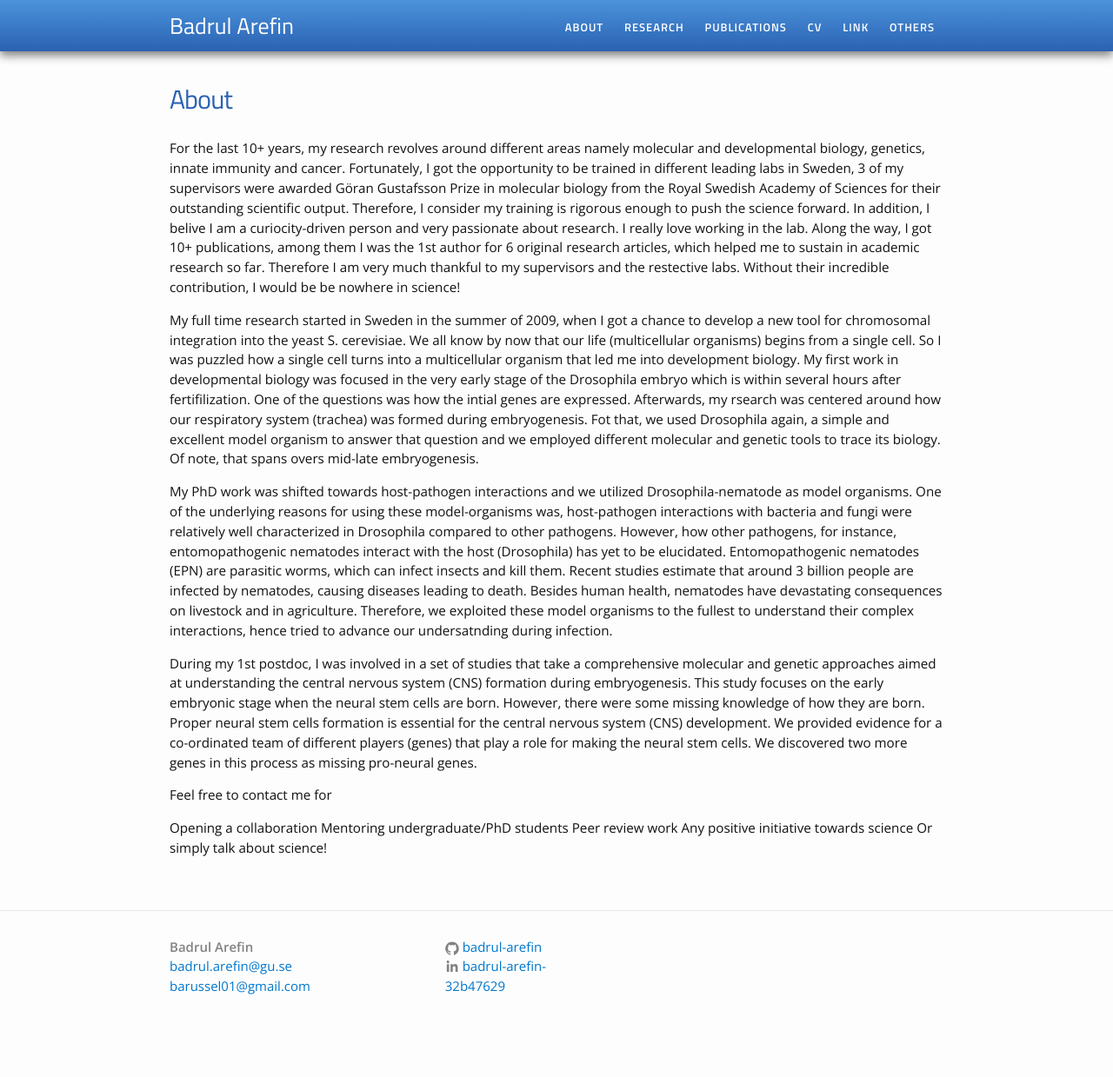
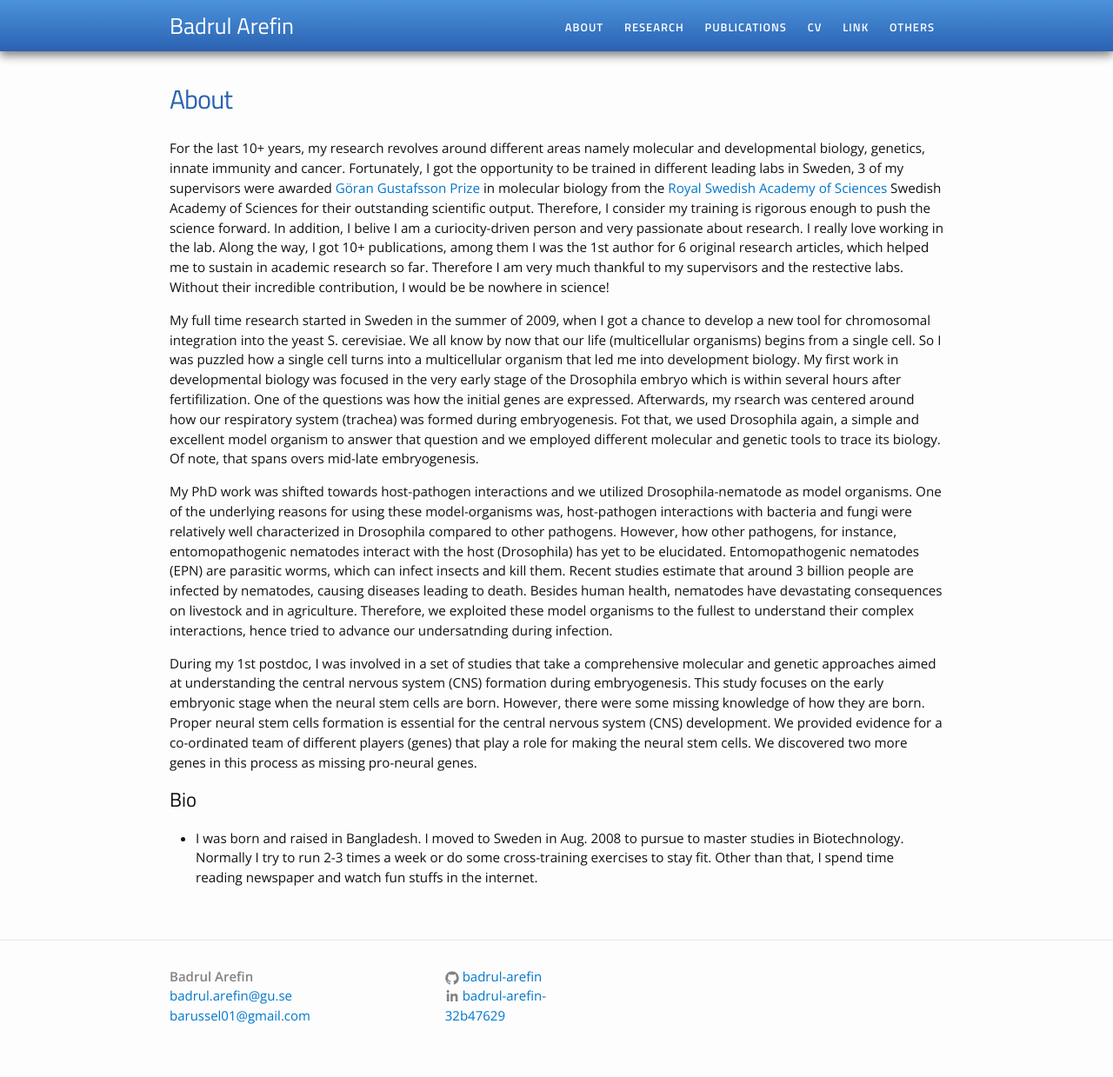
Before and after one commit to Badrul-Arefin/badrul-arefin.github.io, a Jekyll site: the page built from about.md, in a window 1280 px wide. Shown: the whole page at 87% size. Built offline with Jekyll 4.4.1, drawn with Linux system fonts in a browser that asks for light colours; before the commit the page ends 1205 px from its top, so only the background shows below that.

Commit message:
Update about.md

```diff
--- a/about.md
+++ b/about.md
@@ -3,18 +3,14 @@ layout: page
 title: About
 permalink: /about/
 ---
-For the last 10+ years, my research revolves around different areas namely molecular and developmental biology, genetics, innate immunity and cancer. Fortunately, I got the opportunity to be trained in different leading labs in Sweden, 3 of my supervisors were awarded Göran Gustafsson Prize in molecular biology from the Royal Swedish Academy of Sciences for their outstanding scientific output. Therefore, I consider my training is rigorous enough to push the science forward. In addition, I belive I am a curiocity-driven person and very passionate about research. I really love working in the lab. Along the way, I got 10+ publications, among them I was the 1st author for 6 original research articles, which helped me to sustain in academic research so far. Therefore I am very much thankful to my supervisors and the restective labs. Without their incredible contribution, I would be be nowhere in science!
+For the last 10+ years, my research revolves around different areas namely molecular and developmental biology, genetics, innate immunity and cancer. Fortunately, I got the opportunity to be trained in different leading labs in Sweden, 3 of my supervisors were awarded <a href="https://en.wikipedia.org/wiki/G%C3%B6ran_Gustafsson_Prize">Göran Gustafsson Prize</a> in molecular biology from the <a href="https://kva.se/sv/priser/goran-gustafssonprisen">Royal Swedish Academy of Sciences </a> Swedish Academy of Sciences for their outstanding scientific output. Therefore, I consider my training is rigorous enough to push the science forward. In addition, I belive I am a curiocity-driven person and very passionate about research. I really love working in the lab. Along the way, I got 10+ publications, among them I was the 1st author for 6 original research articles, which helped me to sustain in academic research so far. Therefore I am very much thankful to my supervisors and the restective labs. Without their incredible contribution, I would be be nowhere in science!
 
-My full time research started in Sweden in the summer of 2009, when I got a chance to develop a new tool for chromosomal integration into the yeast S. cerevisiae. We all know by now that our life (multicellular organisms) begins from a single cell. So I was puzzled how a single cell turns into a multicellular organism that led me into development biology. My first work in developmental biology was focused in the very early stage of the Drosophila embryo which is within several hours after fertifilization. One of the questions was how the intial genes are expressed. Afterwards, my rsearch was centered around how our respiratory system (trachea) was formed during embryogenesis. Fot that, we used Drosophila again, a simple and excellent model organism to answer that question and we employed different molecular and genetic tools to trace its biology. Of note, that spans overs mid-late embryogenesis.
+My full time research started in Sweden in the summer of 2009, when I got a chance to develop a new tool for chromosomal integration into the yeast S. cerevisiae. We all know by now that our life (multicellular organisms) begins from a single cell. So I was puzzled how a single cell turns into a multicellular organism that led me into development biology. My first work in developmental biology was focused in the very early stage of the Drosophila embryo which is within several hours after fertifilization. One of the questions was how the initial genes are expressed. Afterwards, my rsearch was centered around how our respiratory system (trachea) was formed during embryogenesis. Fot that, we used Drosophila again, a simple and excellent model organism to answer that question and we employed different molecular and genetic tools to trace its biology. Of note, that spans overs mid-late embryogenesis.
 
 My PhD work was shifted towards host-pathogen interactions and we utilized Drosophila-nematode as model organisms. One of the underlying reasons for using these model-organisms was, host-pathogen  interactions  with  bacteria  and  fungi were  relatively  well  characterized  in Drosophila compared  to  other  pathogens. However,  how  other  pathogens, for  instance,  entomopathogenic  nematodes  interact with  the  host  (Drosophila) has  yet  to  be  elucidated. Entomopathogenic  nematodes (EPN)  are  parasitic  worms, which  can  infect  insects  and  kill  them. Recent  studies estimate  that  around  3  billion  people  are  infected  by  nematodes, causing  diseases leading to death. Besides human health, nematodes have devastating consequences on livestock and in agriculture. Therefore, we exploited these model organisms to the fullest to understand their complex interactions, hence tried to advance our undersatnding during infection.
 
 During my 1st postdoc, I was involved in a set of studies that take a comprehensive molecular and genetic approaches aimed at understanding the central nervous system (CNS) formation during embryogenesis. This study focuses on the early embryonic stage when the neural stem cells are born. However, there were some missing knowledge of how they are born. Proper neural stem cells formation is essential for the central nervous system (CNS) development. We provided evidence for a co-ordinated team of different players (genes) that play a role for making the neural stem cells. We discovered two more genes in this process as missing pro-neural genes.
 
-Feel free to contact me for
-
-Opening a collaboration
-Mentoring undergraduate/PhD students
-Peer review work
-Any positive initiative towards science
-Or simply talk about science!
+<h2>Bio</h2>
+<ul>
+<li> I was born and raised in Bangladesh. I moved to Sweden in Aug. 2008 to pursue to master studies in Biotechnology. Normally I try to run 2-3 times a week or do some cross-training exercises to stay fit. Other than that, I spend time reading newspaper and watch fun stuffs in the internet.
```
